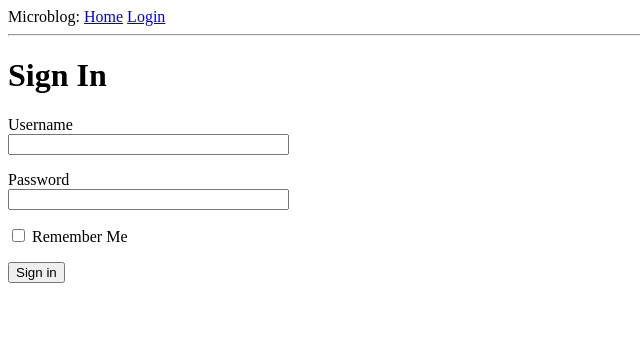
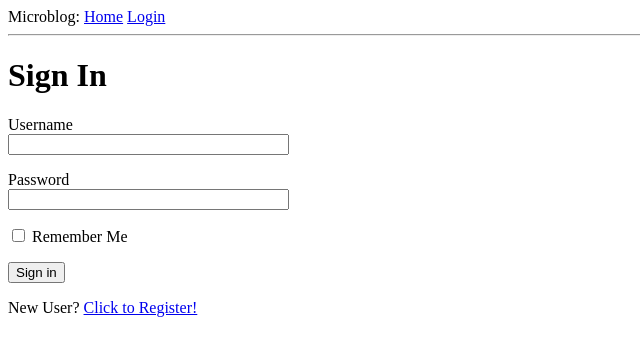
Before and after one commit to christian-chen12/blog-website, a Flask app: page /login in a window 1280 px wide. Shown: the top 356 px of the page, without its empty margins (0-640 px from the left). Run offline with Flask 2, Linux system fonts and the light colour scheme.

Commit message:
Adding user info and login

```diff
--- a/app/routes.py
+++ b/app/routes.py
@@ -1,9 +1,16 @@
 from flask import render_template, flash, redirect, url_for, request
-from app import app
-from app.forms import LoginForm
+from app import app, db
+from app.forms import LoginForm, RegistrationForm
 from flask_login import current_user, login_user, logout_user, login_required
 from app.models import User
 from werkzeug.urls import url_parse
+from datetime import datetime
+
+@app.before_request
+def before_request():
+    if current_user.is_authenticated:
+        current_user.last_seen = datetime.utcnow()
+        db.session.commit()
 
 # index route/home page
 @app.route('/')
@@ -22,6 +29,7 @@ def index():
         }
     ]
     return render_template('index.html', title='Home', posts=posts)
+
 
 # uses flask-login to allow users to log in and their information be remebered
 @app.route('/login', methods=['GET', 'POST'])
@@ -43,9 +51,35 @@ def login():
     return render_template('login.html', title='Sign In', form=form)
 
 
-
 # uses flask-login to log out user and redirect them to the index page
 @app.route('/logout')
 def logout():
     logout_user()
     return redirect(url_for('index'))
+
+
+# uses the database and the registration form to create a new user and redirects them to the login page
+@app.route('/register', methods=['GET', 'POST'])
+def register():
+    if current_user.is_authenticated:
+        return redirect(url_for('index'))
+    form = RegistrationForm()
+    if form.validate_on_submit():
+        user = User(username=form.username.data, email=form.email.data)
+        user.set_password(form.password.data)
+        db.session.add(user)
+        db.session.commit()
+        flash('Congratulations, you are now a registered user!')
+        return redirect(url_for('login'))
+    return render_template('register.html', title='Register', form=form)
+
+
+@app.route('/user/<username>')
+@login_required
+def user(username):
+    user = User.query.filter_by(username=username).first_or_404()
+    posts = [
+        {'author': user, 'body': 'Test post #1'},
+        {'author': user, 'body': 'Test post #2'}
+    ]
+    return render_template('user.html', user=user, posts=posts)
--- /dev/null
+++ b/app/templates/_post.html
@@ -0,0 +1,6 @@
+<table>
+    <tr valign="top">
+        <td><img src="{{ post.author.avatar(36) }}"></td>
+        <td>{{ post.author.username }} says:<br>{{ post.body }}</td>
+    </tr>
+</table>
--- a/app/templates/base.html
+++ b/app/templates/base.html
@@ -13,6 +13,7 @@
             {% if current_user.is_anonymous %}
             <a href="{{ url_for('login') }}">Login</a>
             {% else %}
+            <a href="{{ url_for('user', username=current_user.username) }}">Profile</a>
             <a href="{{ url_for('logout') }}">Logout</a>
             {% endif %}
         </div>
--- a/app/templates/login.html
+++ b/app/templates/login.html
@@ -21,4 +21,5 @@
         <p>{{ form.remember_me() }} {{ form.remember_me.label }}</p>
         <p> {{ form.submit() }}</p>
     </form>
+    <p>New User? <a href="{{ url_for('register') }}">Click to Register!</a></p>
 {% endblock %}
```
Also changed, not shown: app/models.py (+11 -1 lines), app/templates/user.html (added, +18 -0 lines), migrations/versions/b452714bdff6_new_fields_in_user_model.py (added, +30 -0 lines), app.db.
